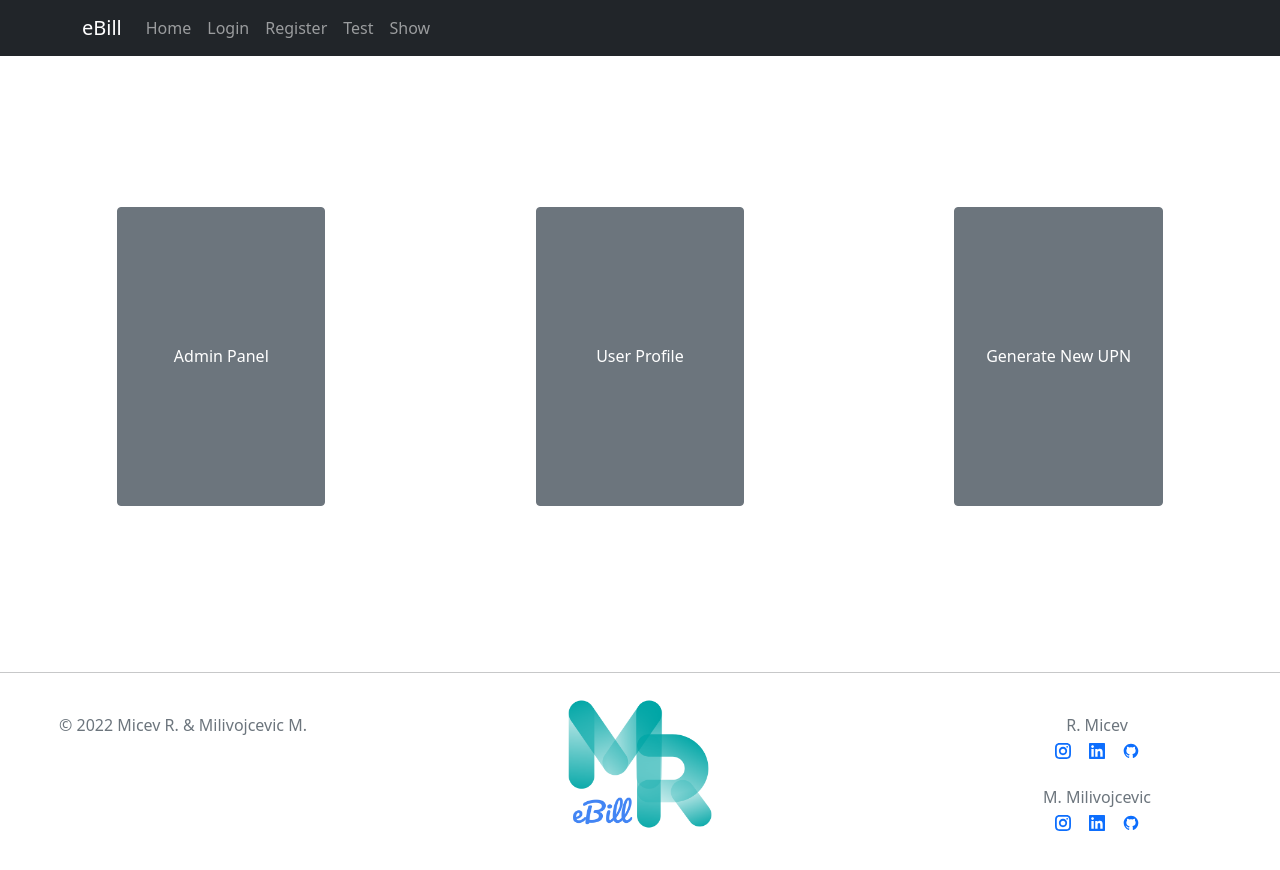
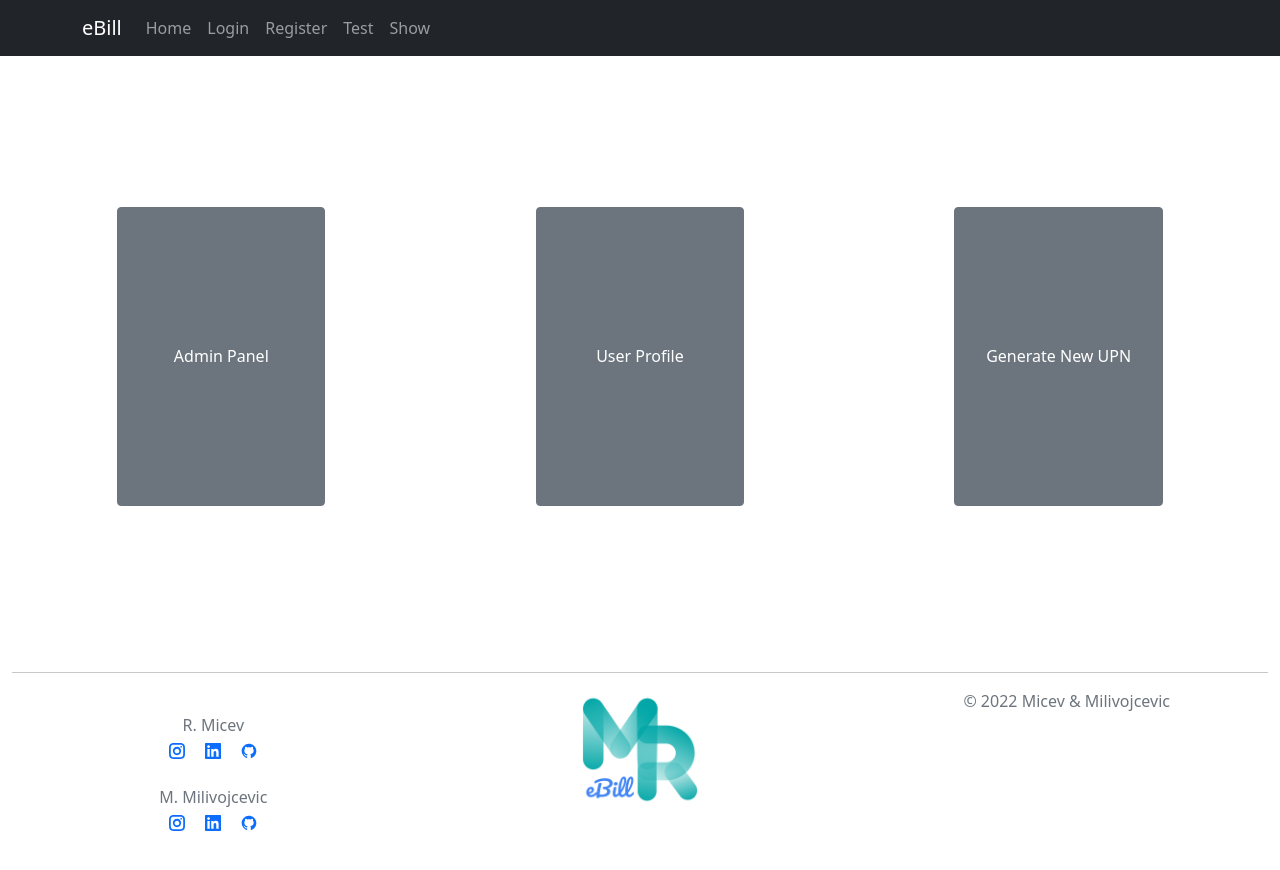
Before and after one commit to ristemicev/D-init-eBill, a React (Create React App) app in the folder frontend/: page / in a window 1280 px wide. Shown: the top 870 px of the page. Built offline with nearby package versions, Linux system fonts and the light colour scheme.

Commit message:
footer fixed

```diff
--- a/frontend/src/components/Footer.js
+++ b/frontend/src/components/Footer.js
@@ -5,15 +5,9 @@ import Img from "react-image";
 
 function Footer(){
     return (
-        <footer className={ "bg-darkcelar" }>
+        <footer className={ "container-fluid bg-darkcelar" }>
             <hr/>
             <Row className={"text-center"}>
-                <Col>
-                    <br/>
-                    <span className="mb-3 mb-md-0 text-muted">© 2022 Micev R. & Milivojcevic M.</span></Col>
-                <Col>
-                    <img height={"30%"} src={"/eBill.png"}/>
-                </Col>
                 <Col>
                     <div>
                         <br/>
@@ -34,6 +28,14 @@ function Footer(){
                         </div>
                     </div>
                 </Col>
+                <Col>
+                    <img width={"30%"} src={"/eBill.png"}/>
+                </Col>
+                <Col>
+                    <div className={""}>
+                        <span className="text-muted">© 2022 Micev & Milivojcevic </span>
+                    </div>
+                </Col>
             </Row>
         </footer>
     )
```
